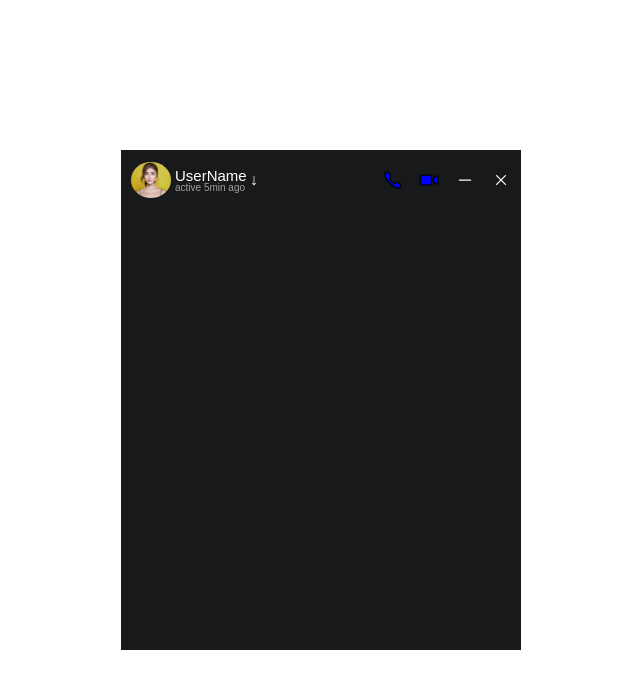
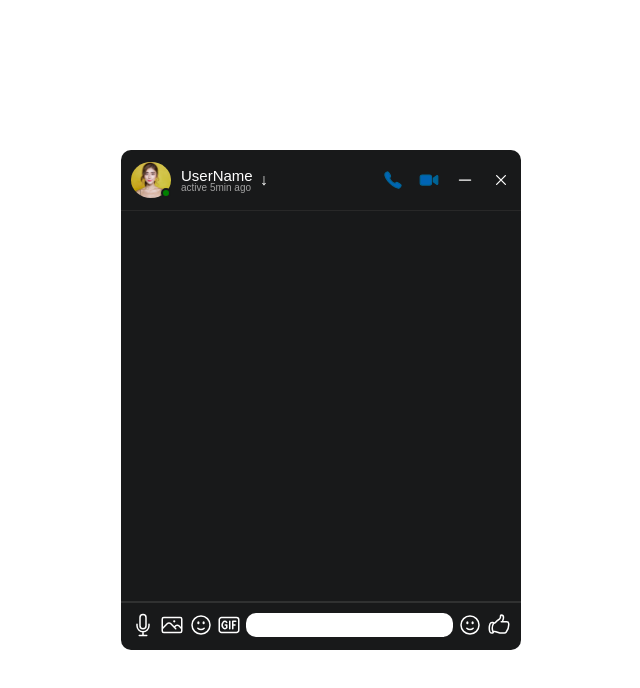
Before and after one commit to PEluffy/ChatApp, a React (Create React App) app in the folder client/: page / in a window 1280 px wide. Shown: the top 688 px of the page, without its empty margins (319-959 px from the left). Built offline with nearby package versions, Linux system fonts and the light colour scheme.

Commit message:
bottom bar changes with other adjustment

```diff
--- a/client/src/components/ChatPage/ChatPage.css
+++ b/client/src/components/ChatPage/ChatPage.css
@@ -2,6 +2,14 @@
   width: 400px;
   height: 500px;
   background-color: #18191a;
+  border-radius: 10px;
+}
+/* .bor {
+  border-bottom: 5px;
+  border-color: aqua;
+} */
+.scrollable-div {
+  height: 390px;
 }
 .user-avatar {
   height: 40px;
@@ -17,7 +25,7 @@
 .username {
   font-size: 15px;
   font-weight: 500;
-  margin-right: 3px;
+  margin-right: 7px;
   line-height: 1;
 }
 .svg-container {
@@ -27,17 +35,42 @@
 .svg-container img {
   width: 20px;
 }
-.user-img img ::after {
-}
 .user-img img {
   width: 40px;
   border-radius: 50%;
-  margin-right: 4px;
+  margin-right: 10px;
 }
+
+.bottombox {
+  padding: 10px;
+  display: flex;
+  justify-content: space-between;
+  align-items: center;
+  border-top: 2px solid #303131;
+}
+.bottombox img {
+  width: 30px;
+}
+.user-img {
+  position: relative;
+}
+.user-img::after {
+  content: "";
+  position: absolute;
+  width: 10px; /* Size of the green dot */
+  height: 10px;
+  background-color: green;
+  border-radius: 50%;
+  bottom: 0;
+  right: 10px;
+  border: 2px solid #18191a; /* Optional: add a border to create a gap from the image */
+}
+
 .topbox {
   display: flex;
   padding: 10px;
   justify-content: space-between;
+  border-bottom: 1px solid #282828;
 }
 .username::after {
   display: block; /* This will make the content appear below the p element */
@@ -47,3 +80,8 @@
   color: rgb(160, 160, 160);
   margin: 0;
 }
+
+input {
+  border-radius: 10px;
+  color: black;
+}
--- a/client/src/components/ChatPage/ChatPage.tsx
+++ b/client/src/components/ChatPage/ChatPage.tsx
@@ -4,11 +4,15 @@ export const ChatPage = () => {
     <>
       <div className="chatContainer">
         <div className="box">
-          <div>
+          <div className="topboxContainer">
             <div className="topbox">
               <div className="user-avatar">
                 <div className="user-img">
-                  <img src="/img/pp.jpg" alt="profilepic"></img>
+                  <img
+                    className="user"
+                    src="/img/pp.jpg"
+                    alt="profilepic"
+                  ></img>
                 </div>
                 <span className="username">UserName</span>
                 <div className="downarrow">&darr;</div>
@@ -29,6 +33,103 @@ export const ChatPage = () => {
               </div>
             </div>
           </div>
+          <div className="scrollable-div"></div>
+          <div className="bottomboxContainer">
+            <div className="bottombox">
+              <svg
+                xmlns="http://www.w3.org/2000/svg"
+                fill="none"
+                viewBox="0 0 24 24"
+                stroke-width="1.5"
+                stroke="currentColor"
+                className="size-6"
+              >
+                <path
+                  stroke-linecap="round"
+                  stroke-linejoin="round"
+                  d="M12 18.75a6 6 0 0 0 6-6v-1.5m-6 7.5a6 6 0 0 1-6-6v-1.5m6 7.5v3.75m-3.75 0h7.5M12 15.75a3 3 0 0 1-3-3V4.5a3 3 0 1 1 6 0v8.25a3 3 0 0 1-3 3Z"
+                />
+              </svg>
+
+              <svg
+                xmlns="http://www.w3.org/2000/svg"
+                fill="none"
+                viewBox="0 0 24 24"
+                stroke-width="1.5"
+                stroke="currentColor"
+                className="size-6"
+              >
+                <path
+                  stroke-linecap="round"
+                  stroke-linejoin="round"
+                  d="m2.25 15.75 5.159-5.159a2.25 2.25 0 0 1 3.182 0l5.159 5.159m-1.5-1.5 1.409-1.409a2.25 2.25 0 0 1 3.182 0l2.909 2.909m-18 3.75h16.5a1.5 1.5 0 0 0 1.5-1.5V6a1.5 1.5 0 0 0-1.5-1.5H3.75A1.5 1.5 0 0 0 2.25 6v12a1.5 1.5 0 0 0 1.5 1.5Zm10.5-11.25h.008v.008h-.008V8.25Zm.375 0a.375.375 0 1 1-.75 0 .375.375 0 0 1 .75 0Z"
+                />
+              </svg>
+
+              <svg
+                xmlns="http://www.w3.org/2000/svg"
+                fill="none"
+                viewBox="0 0 24 24"
+                stroke-width="1.5"
+                stroke="currentColor"
+                className="size-6"
+              >
+                <path
+                  stroke-linecap="round"
+                  stroke-linejoin="round"
+                  d="M15.182 15.182a4.5 4.5 0 0 1-6.364 0M21 12a9 9 0 1 1-18 0 9 9 0 0 1 18 0ZM9.75 9.75c0 .414-.168.75-.375.75S9 10.164 9 9.75 9.168 9 9.375 9s.375.336.375.75Zm-.375 0h.008v.015h-.008V9.75Zm5.625 0c0 .414-.168.75-.375.75s-.375-.336-.375-.75.168-.75.375-.75.375.336.375.75Zm-.375 0h.008v.015h-.008V9.75Z"
+                />
+              </svg>
+
+              <svg
+                xmlns="http://www.w3.org/2000/svg"
+                fill="none"
+                viewBox="0 0 24 24"
+                stroke-width="1.5"
+                stroke="currentColor"
+                className="size-6"
+              >
+                <path
+                  stroke-linecap="round"
+                  stroke-linejoin="round"
+                  d="M12.75 8.25v7.5m6-7.5h-3V12m0 0v3.75m0-3.75H18M9.75 9.348c-1.03-1.464-2.698-1.464-3.728 0-1.03 1.465-1.03 3.84 0 5.304 1.03 1.464 2.699 1.464 3.728 0V12h-1.5M4.5 19.5h15a2.25 2.25 0 0 0 2.25-2.25V6.75A2.25 2.25 0 0 0 19.5 4.5h-15a2.25 2.25 0 0 0-2.25 2.25v10.5A2.25 2.25 0 0 0 4.5 19.5Z"
+                />
+              </svg>
+              <div className="messageboxContainer">
+                <div className="messagebox">
+                  <input type="text"></input>
+                </div>
+              </div>
+              <svg
+                xmlns="http://www.w3.org/2000/svg"
+                fill="none"
+                viewBox="0 0 24 24"
+                stroke-width="1.5"
+                stroke="currentColor"
+                className="size-6"
+              >
+                <path
+                  stroke-linecap="round"
+                  stroke-linejoin="round"
+                  d="M15.182 15.182a4.5 4.5 0 0 1-6.364 0M21 12a9 9 0 1 1-18 0 9 9 0 0 1 18 0ZM9.75 9.75c0 .414-.168.75-.375.75S9 10.164 9 9.75 9.168 9 9.375 9s.375.336.375.75Zm-.375 0h.008v.015h-.008V9.75Zm5.625 0c0 .414-.168.75-.375.75s-.375-.336-.375-.75.168-.75.375-.75.375.336.375.75Zm-.375 0h.008v.015h-.008V9.75Z"
+                />
+              </svg>
+              <svg
+                xmlns="http://www.w3.org/2000/svg"
+                fill="none"
+                viewBox="0 0 24 24"
+                stroke-width="1.5"
+                stroke="currentColor"
+                className="size-6"
+              >
+                <path
+                  stroke-linecap="round"
+                  stroke-linejoin="round"
+                  d="M6.633 10.25c.806 0 1.533-.446 2.031-1.08a9.041 9.041 0 0 1 2.861-2.4c.723-.384 1.35-.956 1.653-1.715a4.498 4.498 0 0 0 .322-1.672V2.75a.75.75 0 0 1 .75-.75 2.25 2.25 0 0 1 2.25 2.25c0 1.152-.26 2.243-.723 3.218-.266.558.107 1.282.725 1.282m0 0h3.126c1.026 0 1.945.694 2.054 1.715.045.422.068.85.068 1.285a11.95 11.95 0 0 1-2.649 7.521c-.388.482-.987.729-1.605.729H13.48c-.483 0-.964-.078-1.423-.23l-3.114-1.04a4.501 4.501 0 0 0-1.423-.23H5.904m10.598-9.75H14.25M5.904 18.5c.083.205.173.405.27.602.197.4-.078.898-.523.898h-.908c-.889 0-1.713-.518-1.972-1.368a12 12 0 0 1-.521-3.507c0-1.553.295-3.036.831-4.398C3.387 9.953 4.167 9.5 5 9.5h1.053c.472 0 .745.556.5.96a8.958 8.958 0 0 0-1.302 4.665c0 1.194.232 2.333.654 3.375Z"
+                />
+              </svg>
+            </div>
+          </div>
         </div>
       </div>
     </>
```
Also changed, not shown: client/public/img/audiocall.svg, client/public/img/videocall.svg.
